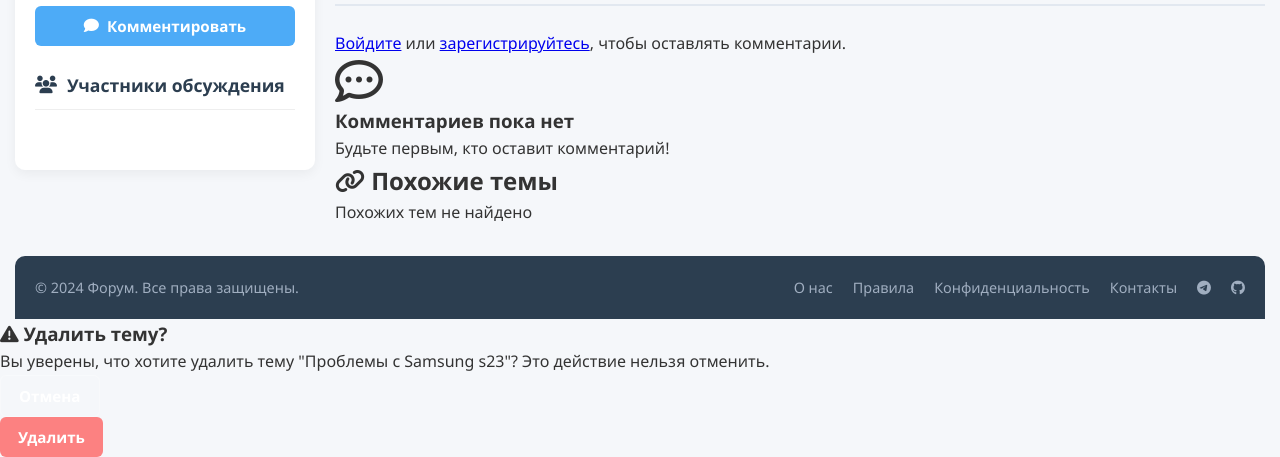
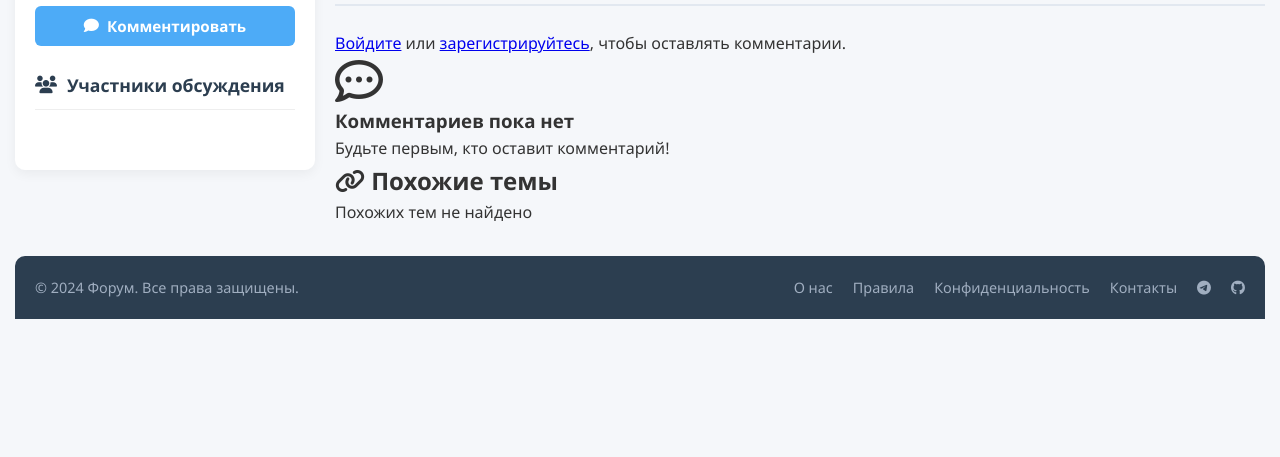
Before and after one commit to Alexe0809/Topic, a Django app: a page that uses my_community/templates/my_community/topic_detail.html in a window 1280 px wide; the page is wider, and only the part inside the window is pictured. Shown: the part 594-1051 px from the top of that part. After the commit the page ends 913 px from the top of that part, so only its background shows below. Run offline with Django 5.2, Linux system fonts and the light colour scheme; data comes from the database, SQL or seed files in the repository.

Commit message:
fix topic_detail

```diff
--- a/my_community/templates/my_community/topic_detail.html
+++ b/my_community/templates/my_community/topic_detail.html
@@ -344,14 +344,17 @@
                                             <span class="vote-count">{{ comment.dislikes.count }}</span>
                                         </button>
                                     {% else %}
-                                    <span class="vote-count"><i class="fas fa-chevron-up"></i> {{ comment.likes.count }}</span>
-                                    <span class="vote-count"><i class="fas fa-chevron-down"></i> {{ comment.dislikes.count }}</span>
+                                        <span class="vote-count"><i
+                                                class="fas fa-chevron-up"></i> {{ comment.likes.count }}</span>
+                                        <span class="vote-count"><i
+                                                class="fas fa-chevron-down"></i> {{ comment.dislikes.count }}</span>
                                     {% endif %}
                                 </div>
 
                                 <div class="comment-reply">
                                     {% if user.is_authenticated %}
-                                    <button class="btn-reply" onclick="replyToComment({{ comment.id }}, '{{ comment.author.username }}')">
+                                        <button class="btn-reply"
+                                                onclick="replyToComment({{ comment.id }}, '{{ comment.author.username }}')">
                                             <i class="fas fa-reply"></i> Ответить
                                         </button>
                                     {% endif %}
@@ -451,19 +454,6 @@
     </footer>
 </div>
 
-    <!-- Модальное окно для удаления -->
-    <div id="deleteModal" class="modal">
-        <div class="modal-content">
-            <h3><i class="fas fa-exclamation-triangle"></i> Удалить тему?</h3>
-            <p>Вы уверены, что хотите удалить тему "{{ topic.name }}"? Это действие нельзя отменить.</p>
-            <div class="modal-actions">
-                <button onclick="closeModal()" class="btn btn-outline">Отмена</button>
-                <form method="post" action="#">
-                    {% csrf_token %}
-                    <button type="submit" class="btn btn-danger">Удалить</button>
-                </form>
-            </div>
-        </div>
-    </div>
+
 </body>
 </html>
```
Lines whose indentation alone changed are shown as unchanged.
